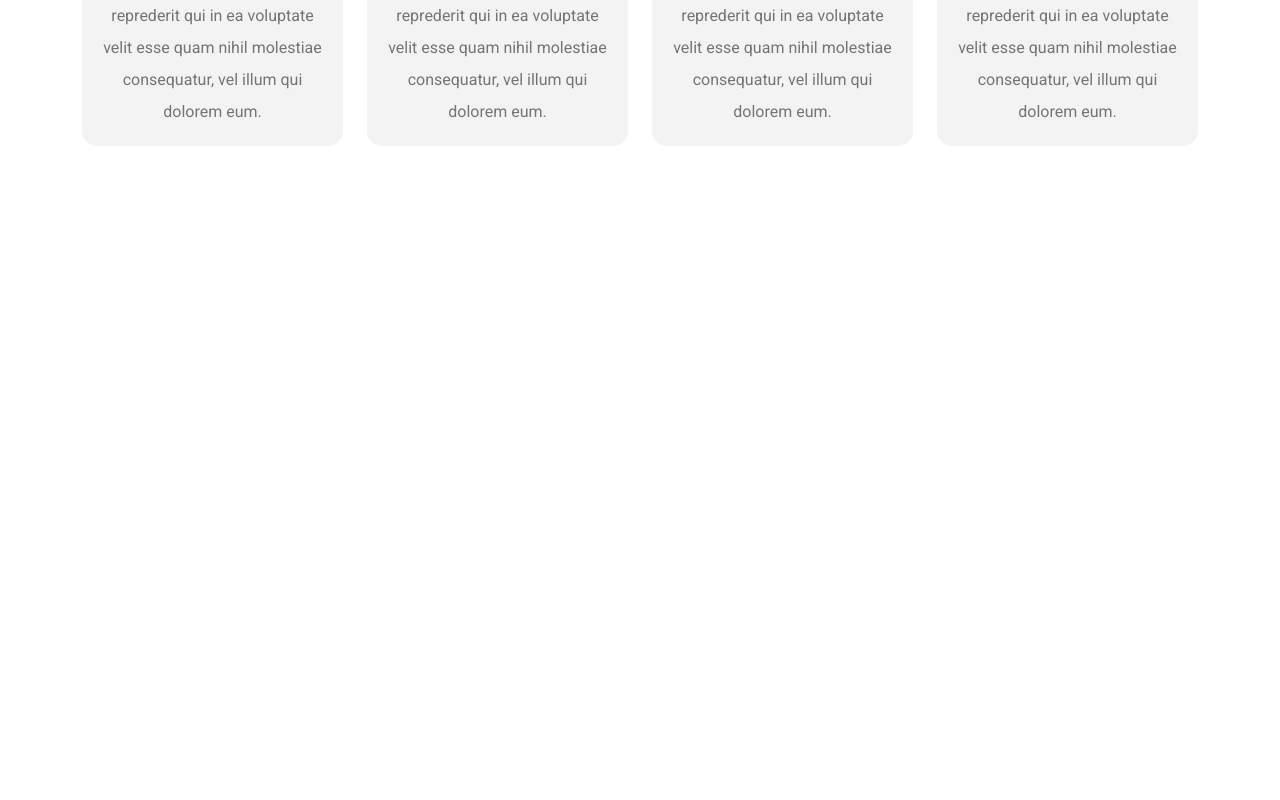
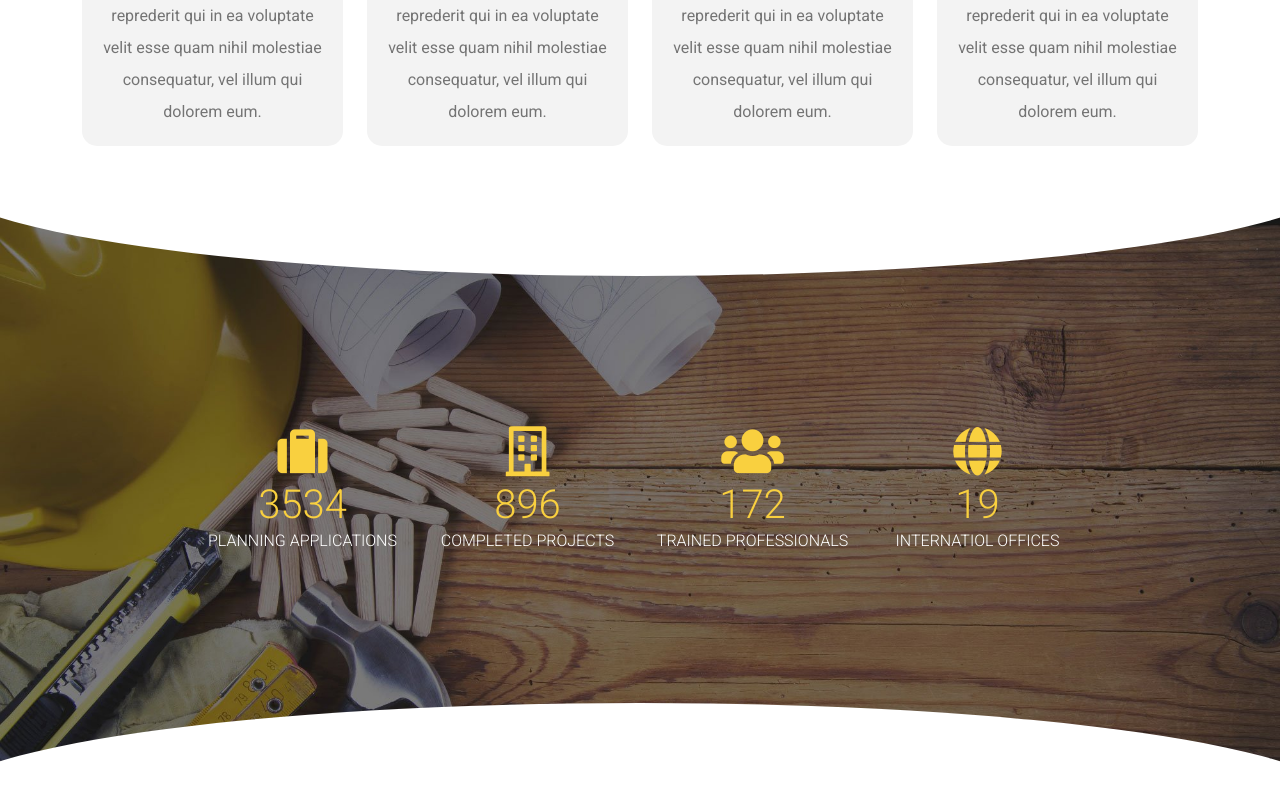
Before and after one commit to lorenzorru0/proj-html-vuejs, a Vue app: page / in a window 1280 px wide. Shown: the part 1812-2612 px from the top of the page. Before the commit the page ends 1988 px from the top, so only its background shows below. Built offline with nearby package versions, Linux system fonts and the light colour scheme.

Commit message:
Add curved numbers section

```diff
--- a/src/assets/style/common.scss
+++ b/src/assets/style/common.scss
@@ -19,3 +19,14 @@
     max-width: 56.25rem;
     margin: auto;
 }
+.curvedContainer {
+    height: 100px;
+    background-color: #fff;
+    clip-path: ellipse(55% 100% at 50% 0%);
+}
+.curvedContainerRotate {
+    height: 100px;
+    background-color: #fff;
+    clip-path: ellipse(55% 100% at 50% 0%);
+    transform: rotate(180deg);
+}
--- /dev/null
+++ b/src/components/CurvedNumbersSection.vue
@@ -0,0 +1,81 @@
+<template>
+    <div class="container-fluid">
+        <div class="curvedContainer"></div>
+        <div class="small-container">
+            <div class="container">
+                <div class="row justify-content-between">
+                    <div class="col-3">
+                        <i class="fas fa-suitcase"></i>
+                        <h2>3534</h2>
+                        <p>PLANNING APPLICATIONS</p>
+                    </div>
+                    <div class="col-3">
+                        <i class="far fa-building"></i>
+                        <h2>896</h2>
+                        <p>COMPLETED PROJECTS</p>
+                    </div>
+                    <div class="col-3">
+                        <i class="fas fa-users"></i>
+                        <h2>172</h2>
+                        <p>TRAINED PROFESSIONALS</p>
+                    </div>
+                    <div class="col-3">
+                        <i class="fas fa-globe"></i>
+                        <h2>19</h2>
+                        <p>INTERNATIOL OFFICES</p>
+                    </div>
+                </div>
+            </div>
+        </div>
+        <div class="curvedContainerRotate"></div>
+    </div>
+</template>
+
+<script>
+export default {
+    name: 'CurvedNumbersSection'
+}
+</script>
+
+<style lang="scss" scoped>
+@import '../assets/style/variable.scss';
+
+.container-fluid {
+    padding: 0;
+    background-image: url('../assets/img/home.jpg');
+    background-size: cover;
+
+    .container {
+
+        .row {
+            padding: 9.375rem 0;
+        }
+
+        .col-3 {
+            text-align: center;
+
+            i {
+                font-size: 3.125rem;
+                margin-bottom: .3125rem;
+            }
+
+            h2 {
+                font-size: 2.5rem;
+            }
+
+            h2, p {
+                font-weight: lighter;
+                margin-bottom: 0;
+            }
+
+            i, h2 {
+                color: $commonYellow;
+            }
+
+            p {
+                color: #fff;
+            }
+        }
+    }
+}
+</style>
--- a/src/components/Main.vue
+++ b/src/components/Main.vue
@@ -3,6 +3,7 @@
         <Jumbotron/>
         <SectionProject/>
         <SectionModern/>
+        <CurvedNumbersSection/>
     </main>
 </template>
 
@@ -10,13 +11,15 @@
 import Jumbotron from './Jumbotron.vue';
 import SectionProject from './SectionProject.vue';
 import SectionModern from './SectionModern.vue';
+import CurvedNumbersSection from './CurvedNumbersSection.vue';
 
 export default {
     name: 'Main',
     components: {
         Jumbotron,
         SectionProject,
-        SectionModern
+        SectionModern,
+        CurvedNumbersSection
     }
 }
 </script>
--- a/src/components/ModernCard.vue
+++ b/src/components/ModernCard.vue
@@ -32,9 +32,9 @@
 .flip-card {
     background-color: transparent;
     width: 100%;
-    height: 320px;
-    border-radius: 15px;
-    perspective: 1000px;
+    height: 20rem;
+    border-radius: .9375rem;
+    perspective: 62.5rem;
 
     p {
         color: #747474;
@@ -42,7 +42,7 @@
     }
 
     h3, h5 {
-        padding-top: 10px;
+        padding-top: .625rem;
         font-weight: lighter;
     }
 }
@@ -51,7 +51,7 @@
     position: relative;
     width: 100%;
     height: 100%;
-    border-radius: 15px;
+    border-radius: .9375rem;
     text-align: center;
     transition: transform 0.3s;
     transform-style: preserve-3d;
@@ -65,8 +65,8 @@
     position: absolute;
     width: 100%;
     height: 100%;
-    border-radius: 15px;
-    padding: 30px 15px;
+    border-radius: .9375rem;
+    padding: 1.875rem .9375rem;
     -webkit-backface-visibility: hidden;
     backface-visibility: hidden;
 }
--- a/src/components/SectionModern.vue
+++ b/src/components/SectionModern.vue
@@ -15,8 +15,6 @@
             </div>
         </div>
     </div>
-        <!-- <div class="svgContainer"></div>
-        <div class="curvedContainer"></div> -->
 </template>
 
 <script>
@@ -67,17 +65,5 @@
     .small-container {
         margin-bottom: 100px;
     }
-
-    .svgContainer {
-        height: 100px;
-        background-color: #fff;
-        clip-path: ellipse(55% 100% at 50% 0%);
-    }
-    .curvedContainer {
-        height: 100px;
-        background-color: #fff;
-        clip-path: ellipse(55% 100% at 50% 0%);
-        transform: rotate(180deg);
-    }
 }
 </style>
```
Also changed, not shown: src/assets/img/home.jpg (added).
